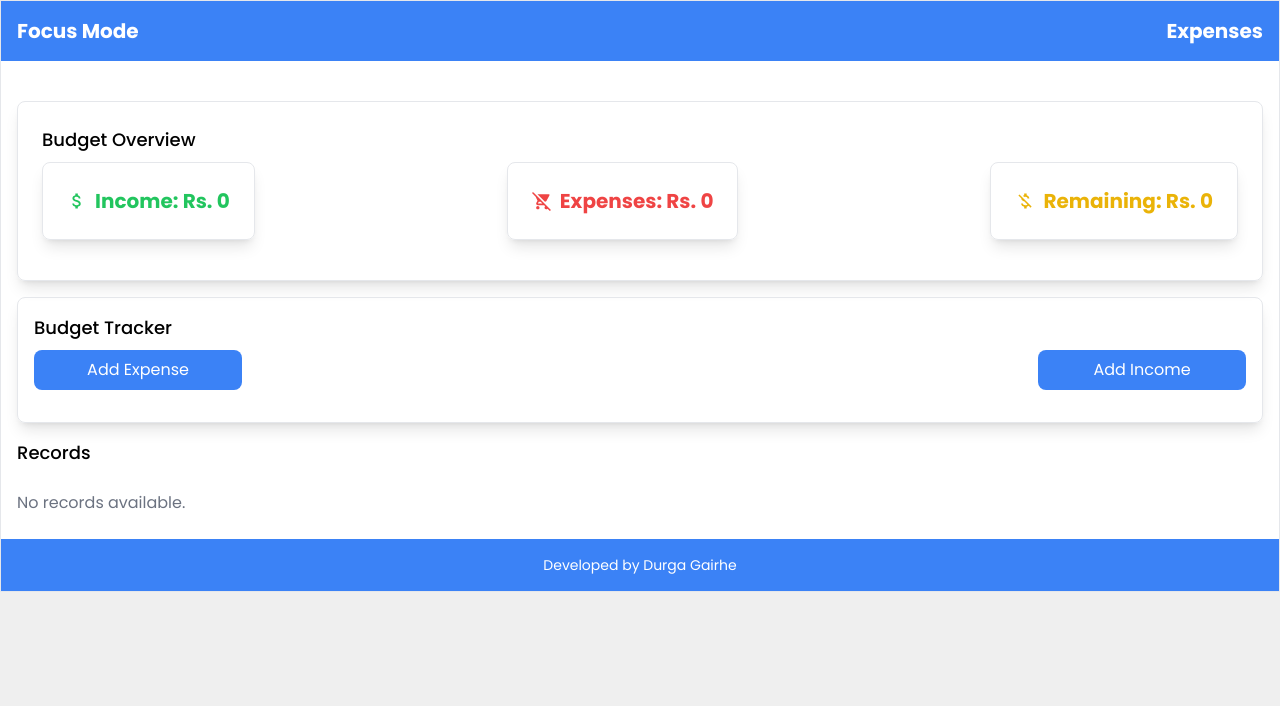
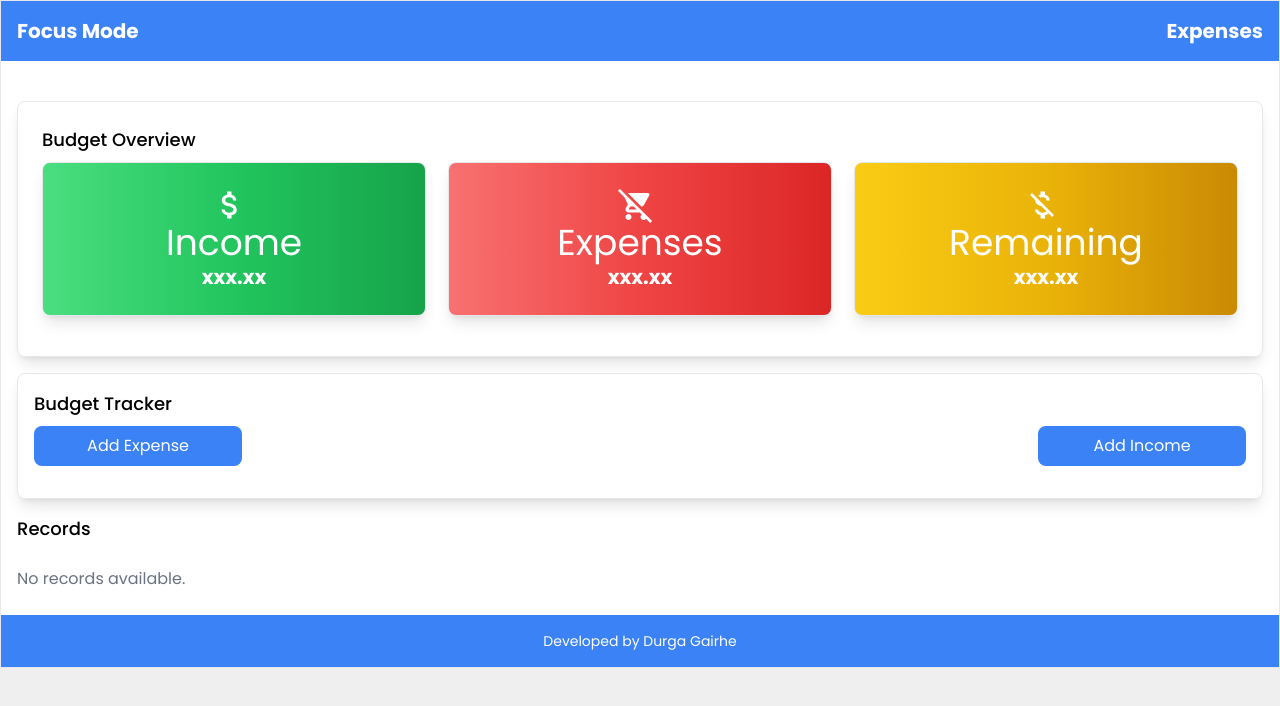
Before and after one commit to dpgaire/focus-mode, a Next.js app: page /expense-tracker in a window 1280 px wide. Shown: the top 706 px of the page. Built offline with nearby package versions, Linux system fonts and the light colour scheme.

Commit message:
update the wallet ui

```diff
--- a/src/components/expenses/Graph/index.js
+++ b/src/components/expenses/Graph/index.js
@@ -1,4 +1,4 @@
-import React from "react";
+import React, { useState } from "react";
 import { HeaderTitle } from "@/components/common";
 import {
   MdAttachMoney,
@@ -6,43 +6,62 @@ import {
   MdMoneyOff,
 } from "react-icons/md";
 
+const WalletCard = ({ type, amount, gradientColors, onClick, children }) => {
+  return (
+    <div
+      onClick={onClick}
+      className={`relative min-w-full md:min-w-96 flex items-center flex-col border shadow-lg p-6 rounded-lg cursor-pointer ${gradientColors}`}
+    >
+      {children}
+      <p className="font-bold text-xl">{amount}</p>
+    </div>
+  );
+};
+
 const ExpenseGraph = ({ income, expenses, remaining, categoryStat }) => {
+  const [incomeVisible, setIncomeVisible] = useState(false);
+  const [expensesVisible, setExpensesVisible] = useState(false);
+  const [remainingVisible, setRemainingVisible] = useState(false);
+
   return (
     <div className="mt-4 p-6 border rounded-lg shadow-lg">
       <HeaderTitle headerText="Budget Overview" />
 
       {/* Overview with Icons and Bold Text */}
-      <div className="flex justify-between flex-wrap mb-4 text-xl">
-        <div className="flex items-center border text-green-500 shadow-lg p-6 rounded-lg">
-          <MdAttachMoney className="text-green-500 mr-2" />
-          <p className="font-bold">Income: Rs. {income}</p>
-        </div>
-        <div className="flex items-center border text-red-500 shadow-lg p-6 rounded-lg">
-          <MdRemoveShoppingCart className="text-red-500 mr-2" />
-          <p className="font-bold">Expenses: Rs. {expenses}</p>
-        </div>
-        <div className="flex items-center border text-yellow-500 shadow-lg p-6 rounded-lg">
-          <MdMoneyOff className="text-yellow-500 mr-2" />
-          <p className="font-bold">Remaining: Rs. {remaining}</p>
-        </div>
+      <div className="flex justify-between text-white gap-2  flex-wrap mb-4 text-xl md:text-4xl">
+        {/* Income Card */}
+        <WalletCard
+          type="Income"
+          amount={incomeVisible ? `Rs. ${income}` : "xxx.xx"}
+          gradientColors=" bg-gradient-to-r from-green-400 via-green-500 to-green-600"
+          onClick={() => setIncomeVisible(!incomeVisible)}
+        >
+          <MdAttachMoney className="text-white mr-2" />
+          <p>Income</p>
+        </WalletCard>
+
+        {/* Expenses Card */}
+        <WalletCard
+          type="Expenses"
+          amount={expensesVisible ? `Rs. ${expenses}` : "xxx.xx"}
+          gradientColors="bg-gradient-to-r from-red-400 via-red-500 to-red-600"
+          onClick={() => setExpensesVisible(!expensesVisible)}
+        >
+          <MdRemoveShoppingCart className="text-white mr-2" />
+          <p>Expenses</p>
+        </WalletCard>
+
+        {/* Remaining Card */}
+        <WalletCard
+          type="Remaining"
+          amount={remainingVisible ? `Rs. ${remaining}` : "xxx.xx"}
+          gradientColors="bg-gradient-to-r from-yellow-400 via-yellow-500 to-yellow-600"
+          onClick={() => setRemainingVisible(!remainingVisible)}
+        >
+          <MdMoneyOff className="text-white mr-2" />
+          <p>Remaining</p>
+        </WalletCard>
       </div>
-      {/* {categoryStat.length > 0 && (
-        <>
-          <HeaderTitle headerText="Category Overview" />
-          <div className="grid grid-cols-1 sm:grid-cols-3 md:grid-cols-4 gap-6">
-            {Object.entries(categoryStat)?.map(([category, amount]) => (
-              <div key={category} className="bg-white p-6 rounded-lg shadow-lg">
-                <h3 className="text-xl font-semibold text-gray-800">
-                  {category}
-                </h3>
-                <p className="text-lg font-bold text-red-600 mt-2">
-                  Rs.{amount.toLocaleString()}
-                </p>
-              </div>
-            ))}
-          </div>
-        </>
-      )} */}
     </div>
   );
 };
```
